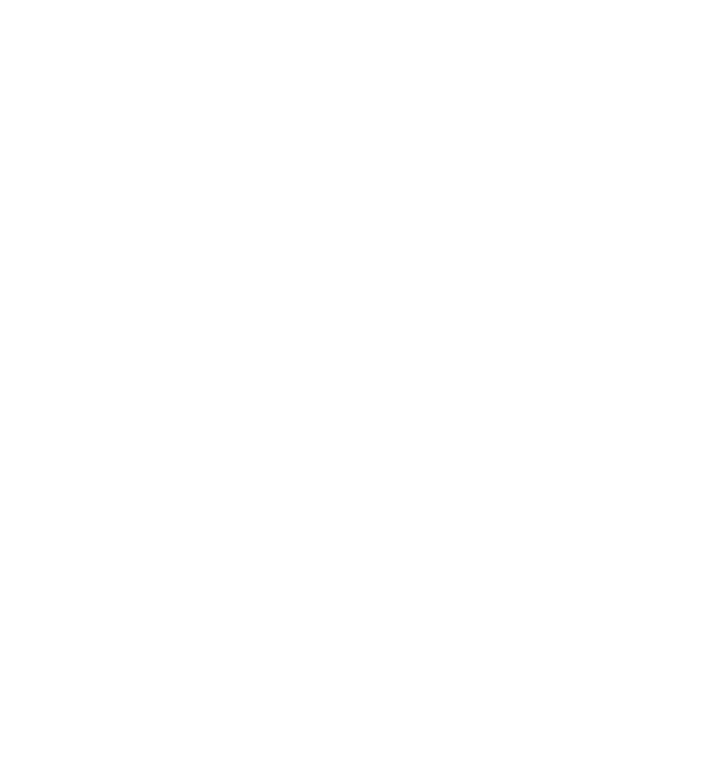
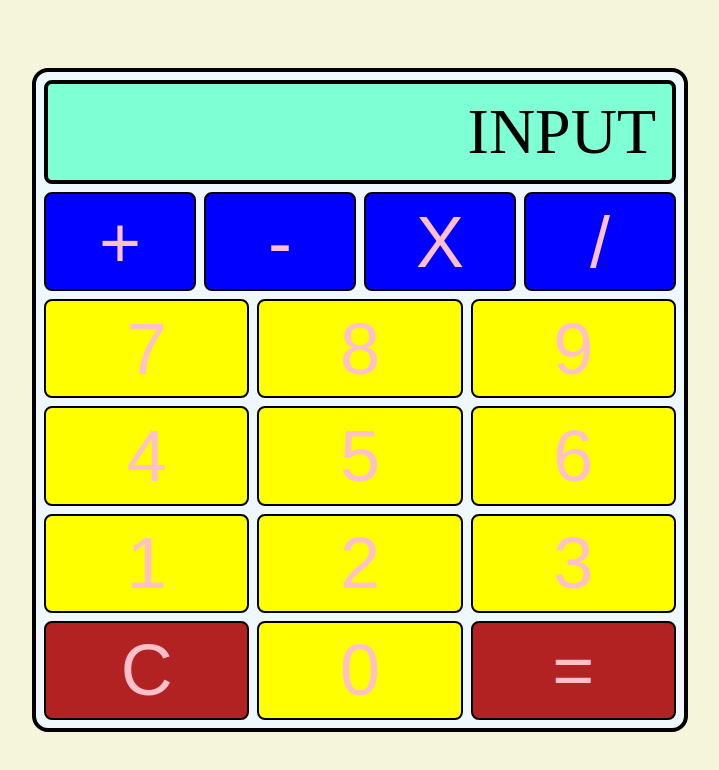
Before and after one commit to Exudias/odin-calculator, a plain HTML site: page index.html in a window 1280 px wide. Shown: the whole page, without its empty margins (280-999 px from the left). Drawn offline with Linux system fonts and the light colour scheme.

Commit message:
Create visuals for calculator

```diff
--- a/css/styles.css
+++ b/css/styles.css
@@ -0,0 +1,68 @@
+html, body {
+    height: 100%;
+    width: 100%;
+    display: flex;
+    align-items: center;
+    justify-content: center;
+    background-color: beige;
+}
+
+button {
+    flex: 1;
+    font-size: 72px;
+    color: pink;
+}
+
+.calculator {
+    display: flex;
+    width: 50%;
+    height: 80%;
+    flex-direction: column;
+    align-items: stretch;
+    padding: 8px;
+    gap: 8px;
+    background-color: aliceblue;
+    border: 4px solid black;
+    border-radius: 16px;
+}
+
+.output {
+    padding: 16px;
+    height: 64px;
+    text-align: right;
+    line-height: 64px;
+    background-color: aquamarine;
+    border: 4px solid black;
+    border-radius: 8px;
+    font-size: 64px;
+}
+
+.operators-row {
+    display: flex;
+    flex: 1;
+    gap: 8px;
+}
+
+.operator-button {
+    border: 2px solid black;
+    border-radius: 8px;
+    background-color: blue;
+}
+
+.digits-row {
+    display: flex;
+    flex: 1;
+    gap: 8px;
+}
+
+.digit-button {
+    border: 2px solid black;
+    border-radius: 8px;
+    background-color: yellow;;
+}
+
+.control-button {
+    border: 2px solid black;
+    border-radius: 8px;
+    background-color: firebrick;
+}
--- a/index.html
+++ b/index.html
@@ -9,6 +9,34 @@
     <link rel="stylesheet" href="css/styles.css">
 </head>
 <body>
-
+    <div class="calculator">
+        <div class="output">INPUT</div>
+        <div class="operators-row">
+            <button class="operator-button">+</button>
+            <button class="operator-button">-</button>
+            <button class="operator-button">X</button>
+            <button class="operator-button">/</button>
+        </div>
+        <div class="digits-row">
+            <button class="digit-button">7</button>
+            <button class="digit-button">8</button>
+            <button class="digit-button">9</button>
+        </div>
+        <div class="digits-row">
+            <button class="digit-button">4</button>
+            <button class="digit-button">5</button>
+            <button class="digit-button">6</button>
+        </div>
+        <div class="digits-row">
+            <button class="digit-button">1</button>
+            <button class="digit-button">2</button>
+            <button class="digit-button">3</button>
+        </div>
+        <div class="digits-row">
+            <button class="control-button">C</button>
+            <button class="digit-button">0</button>
+            <button class="control-button">=</button>
+        </div>
+    </div>
 </body>
 </html>
```
